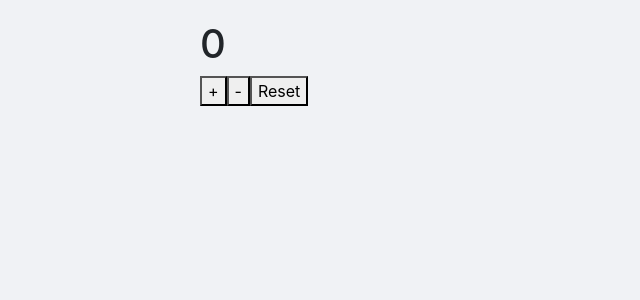
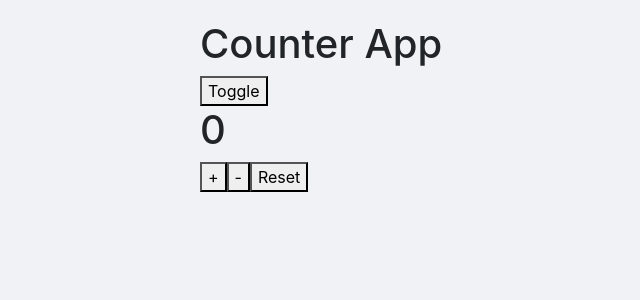
Before and after one commit to PUMIN-Dev/todoList, a React (Create React App) app: page / in a window 1280 px wide. Shown: the top 300 px of the page, without its empty margins (0-640 px from the left). Built offline with nearby package versions, Linux system fonts and the light colour scheme.

Commit message:
ok lifeCycle

```diff
--- a/src/App.js
+++ b/src/App.js
@@ -52,19 +52,29 @@ import Counter from './Counter';
 
 class App extends Component {
 
-	state = {
-		count:0,
-		test:"Test State"
+	// state = {
+	// 	count: 0,
+	// 	test: "Test State",
+	// 	isShow: true
+	// }
+
+	constructor(prop){
+	console.log("1")
+		super(prop)
+		this.state = {
+			count : 0,
+			isShow: true
+		}
+		this.handleClickDecreMent = this.handleClickDecreMent.bind(this)
+
+	}
+	componentDidMount(){
+		console.log('App componentDidMount run')
 	}
 
-	// constructor(prop){
-	// 	super(prop)
-	// 	this.state = {
-	// 		count : 0
-	// 	}
-	// 	this.handleClickDecreMent = this.handleClickDecreMent.bind(this)
-
-	// }
+	componentDidUpdate(){
+		console.log('App componentDidUpdate run')
+	}
 
 	// handleClickDecreMent(){
 	// 	console.log(this)
@@ -72,17 +82,23 @@ class App extends Component {
 	// }
 
 	handleClickDecreMent = () => {
-		this.setState({count:this.state.count-1})
+		this.setState({ count: this.state.count - 1 })
 	}
 
-	render(){
-	const {count} =	this.state
-	console.log(this.state)
+	render() {
+		console.log("2")
+		const { count } = this.state
+		// console.log(this.state)
 		return <div className='App'>
-			<Counter count={count} title="Counter App" />
-			<button onClick={() => this.setState({count:this.state.count+1})}>+</button>
-			<button onClick={this.handleClickDecreMent}>-</button>
-			<button onClick={() => this.setState({count:0})}>Reset</button>
+			<h1>Counter App</h1>
+			<div>
+				<button onClick={() => this.setState({isShow: !this.state.isShow})}>Toggle</button>
+			</div>
+
+			{this.state.isShow ? <><Counter count={count} title="Counter App" />
+				<button onClick={() => this.setState({ count: this.state.count + 1 })}>+</button>
+				<button onClick={this.handleClickDecreMent}>-</button>
+				<button onClick={() => this.setState({ count: count - count })}>Reset</button></> : null}
 		</div>
 	}
 
--- a/src/Counter.js
+++ b/src/Counter.js
@@ -2,7 +2,16 @@ import { Component } from "react";
 
 class Counter extends Component{
 
+    constructor(props){
+        super(props)
+        console.log('3')
+    }
+
+    componentDidMount(){
+		console.log('Counter componentDidMount run')
+	}
     render() {
+        console.log('4')
         // console.log(this.props)
         const { count, title } = this.props
         return <h1>{count}</h1>
```
